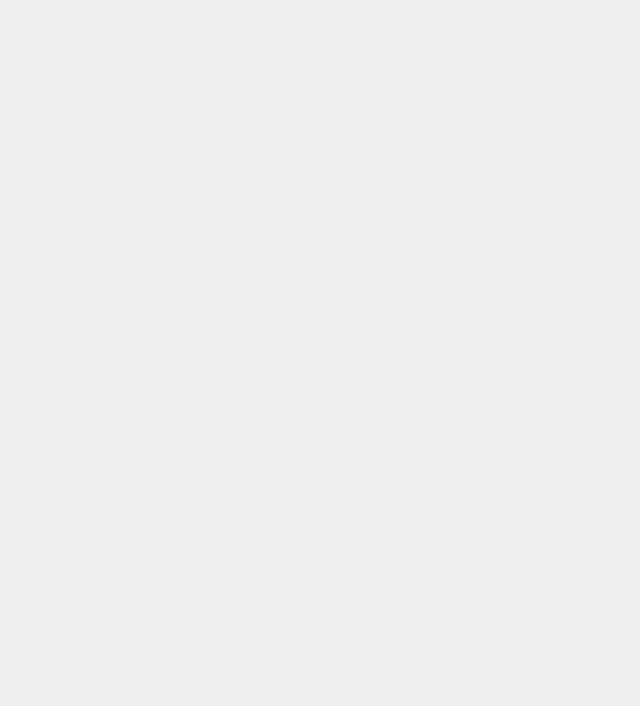
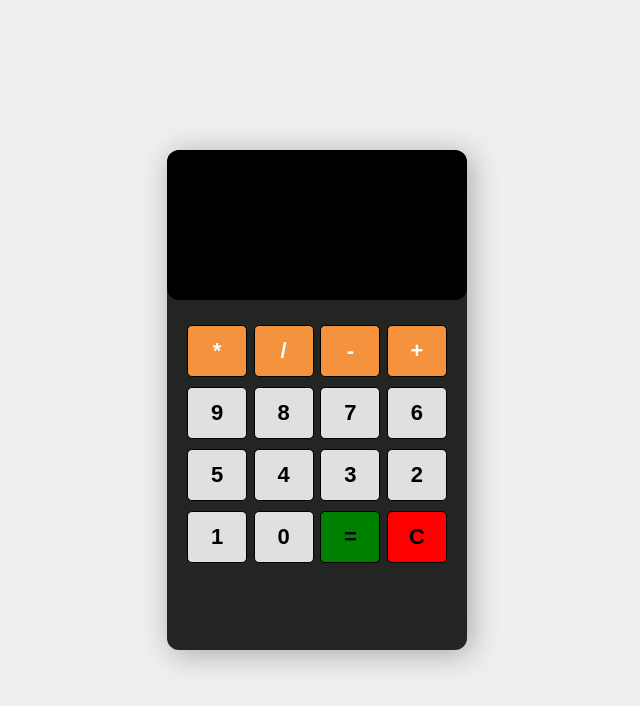
Before and after one commit to AbinashRai/Practice, a plain HTML site: page index.html in a window 1280 px wide. Shown: the whole page, without its empty margins (323-963 px from the left). Drawn offline with Linux system fonts and the light colour scheme.

Commit message:
made changes to html,css and javascript

```diff
--- a/calculator.js
+++ b/calculator.js
@@ -1,3 +1,27 @@
-const add = () =>{
-    return add;
-}
+(function () {
+    let screen = document.querySelector('.screen');
+    let buttons = document.querySelectorAll('.btn');
+    let clear = document.querySelector('.btn-clear');
+    let equal = document.querySelector('.btn-equal');
+
+    buttons.forEach(function(button){
+        button.addEventListener('click', function(e) {
+            let value = e.target.dataset.num;
+            screen.value += value;
+        })
+    });
+
+    equal.addEventListener('click', function(e){
+        if(screen.value === ''){
+            screen.value = "please Enter";
+        } else{
+            let answer = eval(screen.value);
+            screen.value = answer;
+        }
+    })
+
+    clear.addEventListener('click', function(e){
+        screen.value = "";
+    })
+
+})();
--- a/index.html
+++ b/index.html
@@ -7,7 +7,33 @@
     <link rel="stylesheet" href="style.css">
 </head>
 <body>
+    <section class="calculator">
+        <form>
+            <input type="text" class="screen"
+        </form>
 
+        <div class="buttons">
+            <button type="button" class="btn btn-yellow" data-num="*">*</button>
+            <button type="button" class="btn btn-yellow" data-num="/">/</button>
+            <button type="button" class="btn btn-yellow" data-num="-">-</button>
+            <button type="button" class="btn btn-yellow" data-num="+">+</button>
+
+            <button type="button" class="btn btn-blue" data-num="9">9</button>
+            <button type="button" class="btn btn-blue" data-num="8">8</button>
+            <button type="button" class="btn btn-blue" data-num="7">7</button>
+            <button type="button" class="btn btn-blue" data-num="6">6</button>
+            <button type="button" class="btn btn-blue" data-num="5">5</button>
+            <button type="button" class="btn btn-blue" data-num="4">4</button>
+            <button type="button" class="btn btn-blue" data-num="3">3</button>
+            <button type="button" class="btn btn-blue" data-num="2">2</button>
+            <button type="button" class="btn btn-blue" data-num="1">1</button>
+            <button type="button" class="btn btn-blue" data-num="0">0</button>
+
+            <button type="button" class="btn btn-equal">=</button>
+            <button type="button" class="btn btn-clear">C</button>
+        </div>
+
+    </section>
 
     <script src="calculator.js"></script>
 </body>
--- a/style.css
+++ b/style.css
@@ -7,4 +7,67 @@
 body {
     min-height: 100vh;
     background: #efefef;
+    display: flex;
+    justify-content: center;
+    align-items: center;
 }
+
+.calculator {
+    width: 300px;
+    height: 500px;
+    box-shadow: 4px 4px 30px rgb(0, 0, 0, 0.3);
+    border-radius: 12px;
+    background: #222522;
+    overflow: hidden;
+}
+
+form input{
+    width: 100%;
+    height: 150px;
+    border: none;
+    border-radius: 12px;
+    font-size: 2rem;
+    padding: 1rem;
+    color: #efefef;
+    background: #000;
+    text-align: right;
+    pointer-events: none;
+}
+
+.buttons{
+    display: flex;
+    flex-wrap: wrap;
+    justify-content: space-between;
+    padding: 20px;
+}
+
+button{
+    flex: 0,0,22%;
+    margin: 5px 0;
+    border: 1px solid #000;
+    width: 60px;
+    height: 52px;
+    font-size: 22px;
+    font-weight: 600;
+    border-radius: 5px;
+    cursor: pointer;
+
+}
+
+.btn-yellow{
+    background: rgb(245, 146, 62);
+    color:azure;
+}
+
+.btn-blue{
+    background: rgb(224, 224, 224);
+
+}
+
+.btn-equal{
+    background: green;
+}
+
+.btn-clear{
+    background: red;
+}
```
